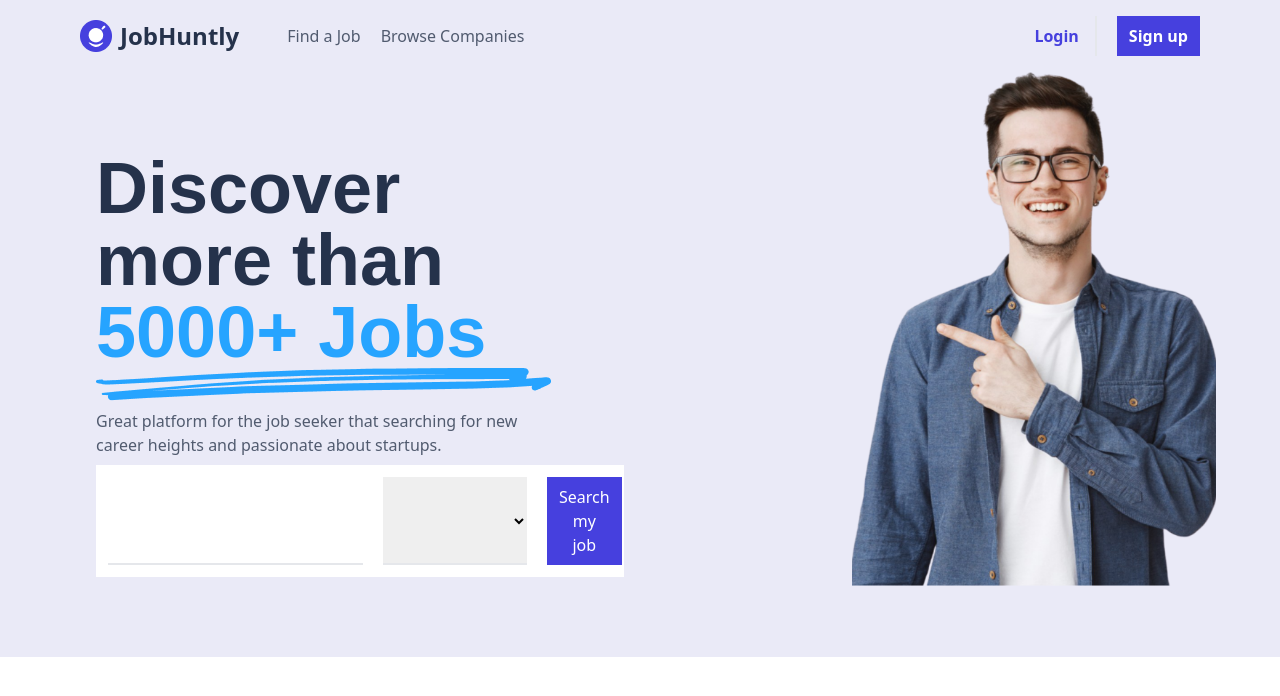
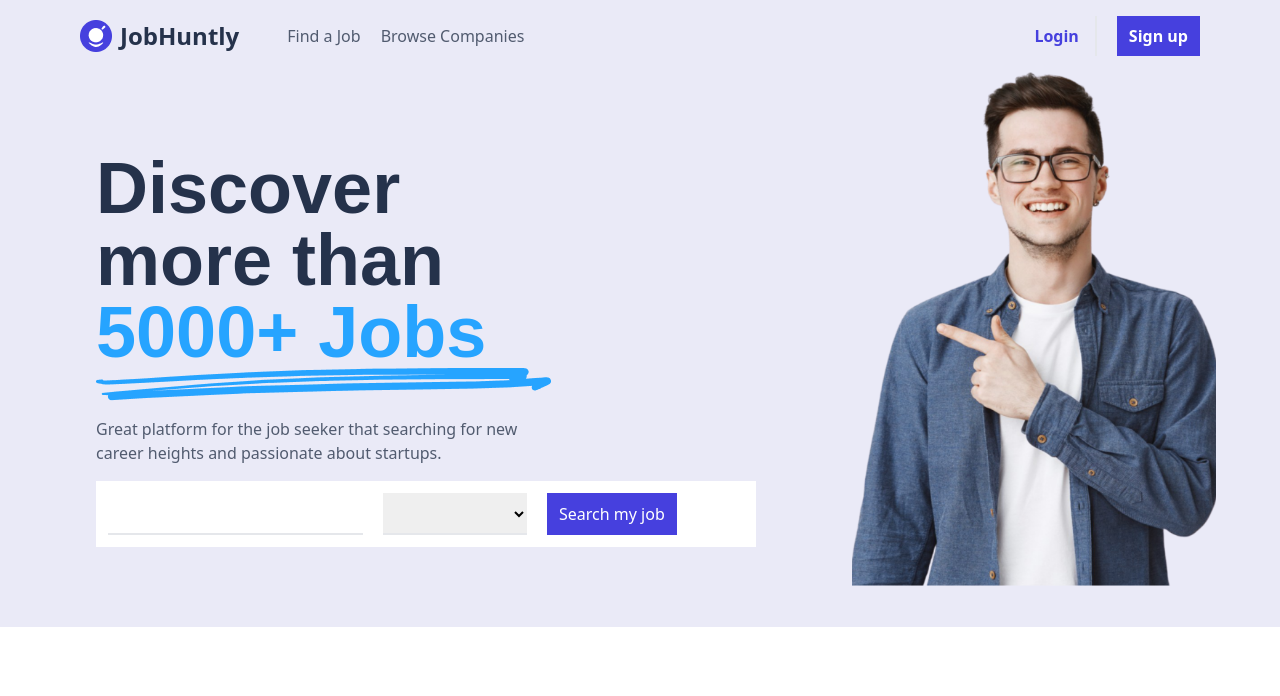
Before and after one commit to prashantjinwal/CodeAlpha, a React (Vite) app in the folder FrontEnd/: page / in a window 1280 px wide. Shown: the top 696 px of the page. Built offline with nearby package versions, Linux system fonts and the light colour scheme.

Commit message:
Add commit

```diff
--- a/FrontEnd/src/components/static/Header.jsx
+++ b/FrontEnd/src/components/static/Header.jsx
@@ -25,11 +25,11 @@ function Header(){
 
             <section className="flex gap-4">
 
-            <div className="p-[5em] flex flex-col justify-start  ml-4 ">
+            <div className="p-[5em] flex flex-col justify-start  ml-4  gap-2">
 
                 <h3 className="text-7xl font-bold text-[#25324B] font-head">Discover<br/> more than <br/> <span className="text-[#26A4FF]">5000+ Jobs</span> <br/> <img src={line} alt="vector"/></h3>
                 <p className='text-[#515B6F] text-wrap w-2/3 py-2'>Great platform for the job seeker that searching for new career heights and passionate about startups.</p>
-                <div className="p-3 bg-white w-[80%] flex "><Search/></div>
+                <span className="p-3  bg-white  "><Search/></span>
             </div>
 
             <div className="">
```
